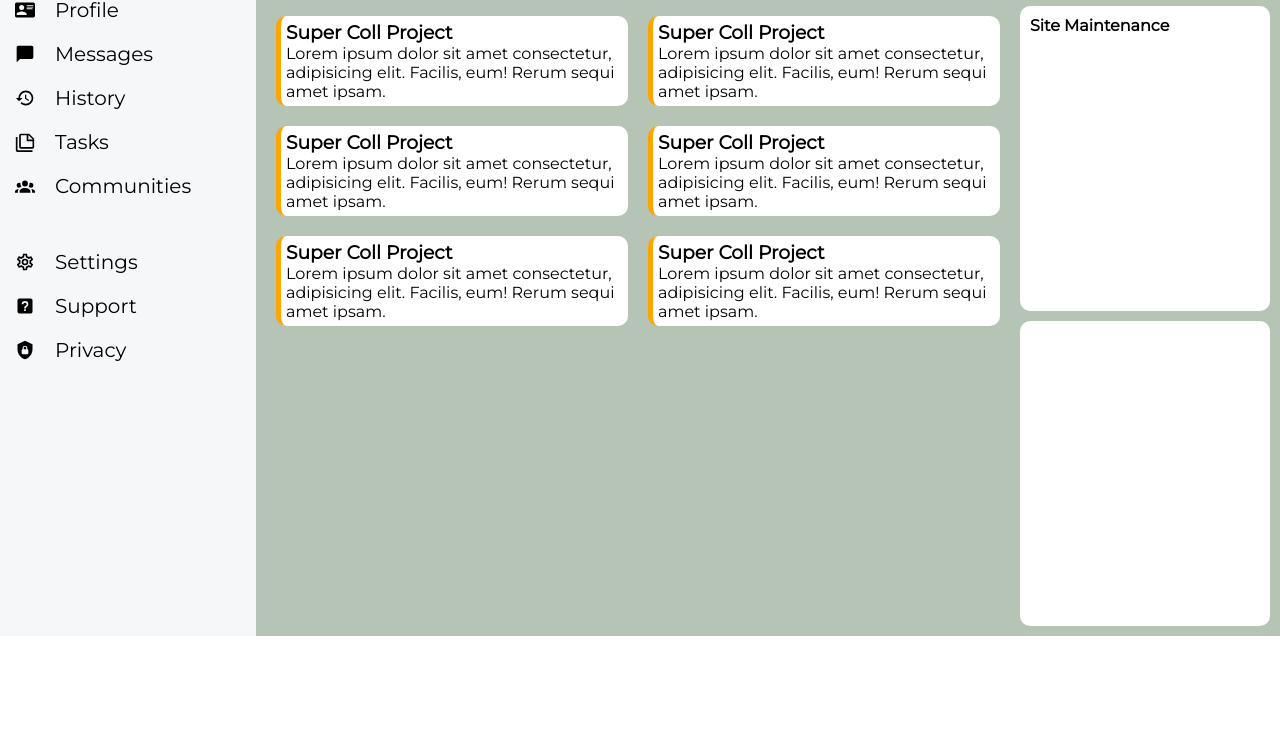
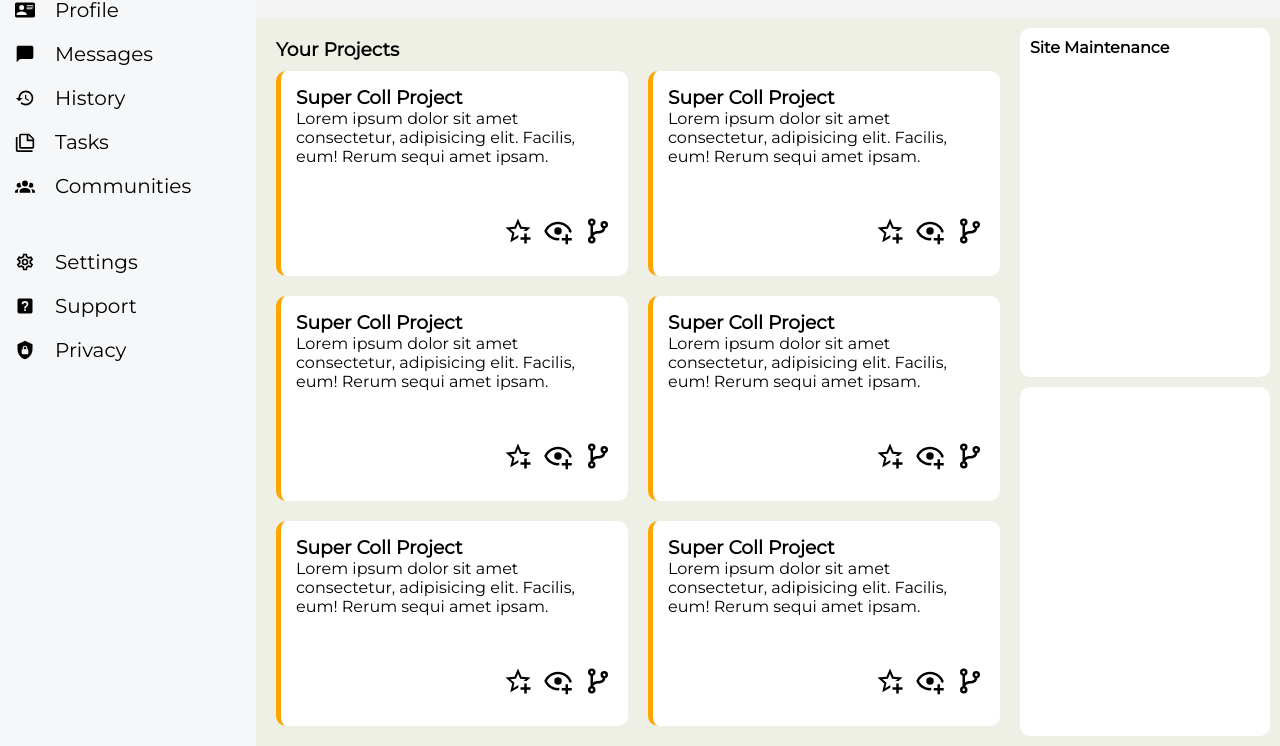
Before and after one commit to mashigovincent01/Admin-dashboard, a plain HTML site: page index.html in a window 1280 px wide. Shown: the part 164-910 px from the top of the page. Before the commit the page ends 800 px from the top, so only its background shows below. Drawn offline with Linux system fonts and the light colour scheme.

Commit message:
finish projects part

```diff
--- a/index.html
+++ b/index.html
@@ -68,14 +68,14 @@
                 <div></div>
                 <img src="svgs/bell.svg" width="30px">
                 <img src="images/dog.jpg" width="50px" height="50px" style="border-radius: 100%;">
-                <h4 style="min-width: 140px;">Morgan Oakley</h4>
+                <h4 style="min-width: 140px;">Vincent Mashigo</h4>
             </div>
 
             <div class="bottom-header">
                 <div class="bottom-left-header">
                     <img src="images/dog.jpg">
                     <p>Hi there.</p>
-                    <h2>Morgan Oakley (@morgan)</h2>
+                    <h2>Vincent Mashigo (@mashigovincent01)</h2>
                 </div>
                 <div class="bottom-right-header">
                     <button>New</button>
@@ -91,30 +91,61 @@
 
         <div class="main">
             <div class="projects">
+                <h3 style="margin-bottom: 10px;">Your Projects</h3>
                 <div class="projects-container">
                     <div class="project">
                         <h3>Super Coll Project</h3>
                         <p>Lorem ipsum dolor sit amet consectetur, adipisicing elit. Facilis, eum! Rerum sequi amet ipsam.</p>
+                        <div class="options">
+                            <img src="svgs/star.svg" alt="" width="30px">
+                            <img src="svgs/eye.svg" alt="" width="30px">
+                            <img src="svgs/branch.svg" alt="" width="30px">
+                        </div>
                     </div>
                     <div class="project">
                         <h3>Super Coll Project</h3>
                         <p>Lorem ipsum dolor sit amet consectetur, adipisicing elit. Facilis, eum! Rerum sequi amet ipsam.</p>
+                        <div class="options">
+                            <img src="svgs/star.svg" alt="" width="30px">
+                            <img src="svgs/eye.svg" alt="" width="30px">
+                            <img src="svgs/branch.svg" alt="" width="30px">
+                        </div>
                     </div>
                     <div class="project">
                         <h3>Super Coll Project</h3>
                         <p>Lorem ipsum dolor sit amet consectetur, adipisicing elit. Facilis, eum! Rerum sequi amet ipsam.</p>
+                        <div class="options">
+                            <img src="svgs/star.svg" alt="" width="30px">
+                            <img src="svgs/eye.svg" alt="" width="30px">
+                            <img src="svgs/branch.svg" alt="" width="30px">
+                        </div>
                     </div>
                     <div class="project">
                         <h3>Super Coll Project</h3>
                         <p>Lorem ipsum dolor sit amet consectetur, adipisicing elit. Facilis, eum! Rerum sequi amet ipsam.</p>
+                        <div class="options">
+                            <img src="svgs/star.svg" alt="" width="30px">
+                            <img src="svgs/eye.svg" alt="" width="30px">
+                            <img src="svgs/branch.svg" alt="" width="30px">
+                        </div>
                     </div>
                     <div class="project">
                         <h3>Super Coll Project</h3>
                         <p>Lorem ipsum dolor sit amet consectetur, adipisicing elit. Facilis, eum! Rerum sequi amet ipsam.</p>
+                        <div class="options">
+                            <img src="svgs/star.svg" alt="" width="30px">
+                            <img src="svgs/eye.svg" alt="" width="30px">
+                            <img src="svgs/branch.svg" alt="" width="30px">
+                        </div>
                     </div>
                     <div class="project">
                         <h3>Super Coll Project</h3>
                         <p>Lorem ipsum dolor sit amet consectetur, adipisicing elit. Facilis, eum! Rerum sequi amet ipsam.</p>
+                        <div class="options">
+                            <img src="svgs/star.svg" alt="" width="30px">
+                            <img src="svgs/eye.svg" alt="" width="30px">
+                            <img src="svgs/branch.svg" alt="" width="30px">
+                        </div>
                     </div>
                 </div>
             </div>
--- a/style.css
+++ b/style.css
@@ -13,7 +13,8 @@
     gap: 20px;
 }
 .branding img:hover{
-    transform: rotate(180deg);
+    transform: rotate(360deg);
+    transition: transform 1s ease-in-out;
 }
 .nav-item{
     display: flex;
@@ -35,8 +36,7 @@
     width: 20px;
 }
 .body-content{
-    background-color: green;
-    height: 100vh;
+    /* height: 100vh; */
     display: grid;
     /* grid-template-areas: 'sidebar header header header header header header header header header header header'
                         'sidebar main main main main main main main main main main main'
@@ -126,6 +126,12 @@ button{
     height: 60px;
     border-radius: 100%;
     margin: auto;
+    /* transform: rotate(90deg); */
+}
+
+.bottom-left-header img:hover{
+    transform: rotate(360deg);
+    transition: transform 0.5s ease-in-out;
 }
 .bottom-left-header h2{
     grid-area: h21;
@@ -156,7 +162,7 @@ button{
 
 .main{
     /* grid-area: main; */
-    background-color: #B6C4B6;
+    background-color: #EEF0E5;
 
 }
 .sidebar{
@@ -180,7 +186,8 @@ button{
     background-color: white;
     border-left: solid orange 5px;
     border-radius: 10px;
-    padding: 5px;
+    padding: 15px;
+    padding-bottom: 30px;
 
 }
 
@@ -199,7 +206,12 @@ button{
     border-radius: 10px;
     padding: 10px;
 }
-
+.options{
+    margin-top: 50px;
+    display: flex;
+    justify-content: flex-end;
+    gap: 10px
+}
 .main{
     display: grid;
     gap: 10px;
```
Also changed, not shown: svgs/branch.svg (added), svgs/eye.svg (added), svgs/star.svg (added).
